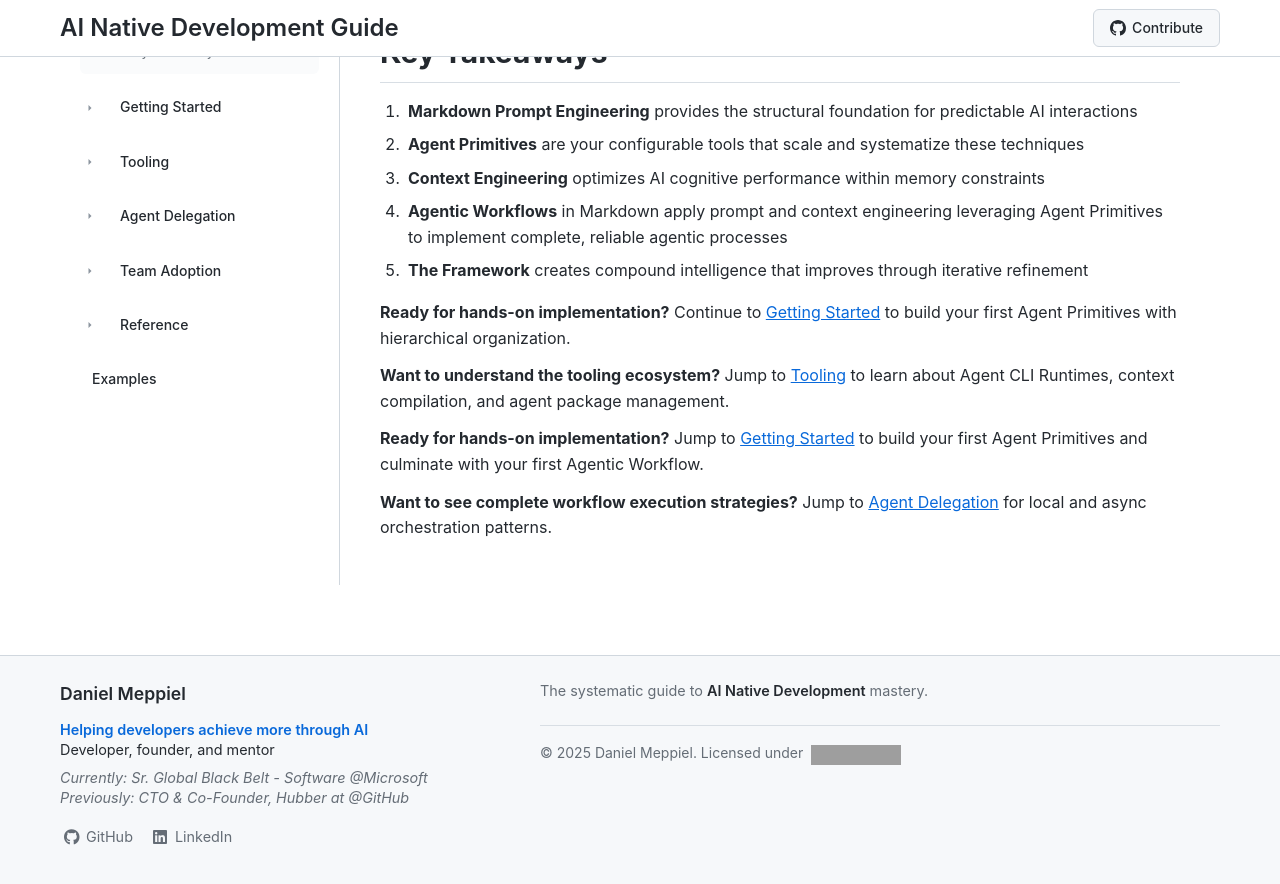
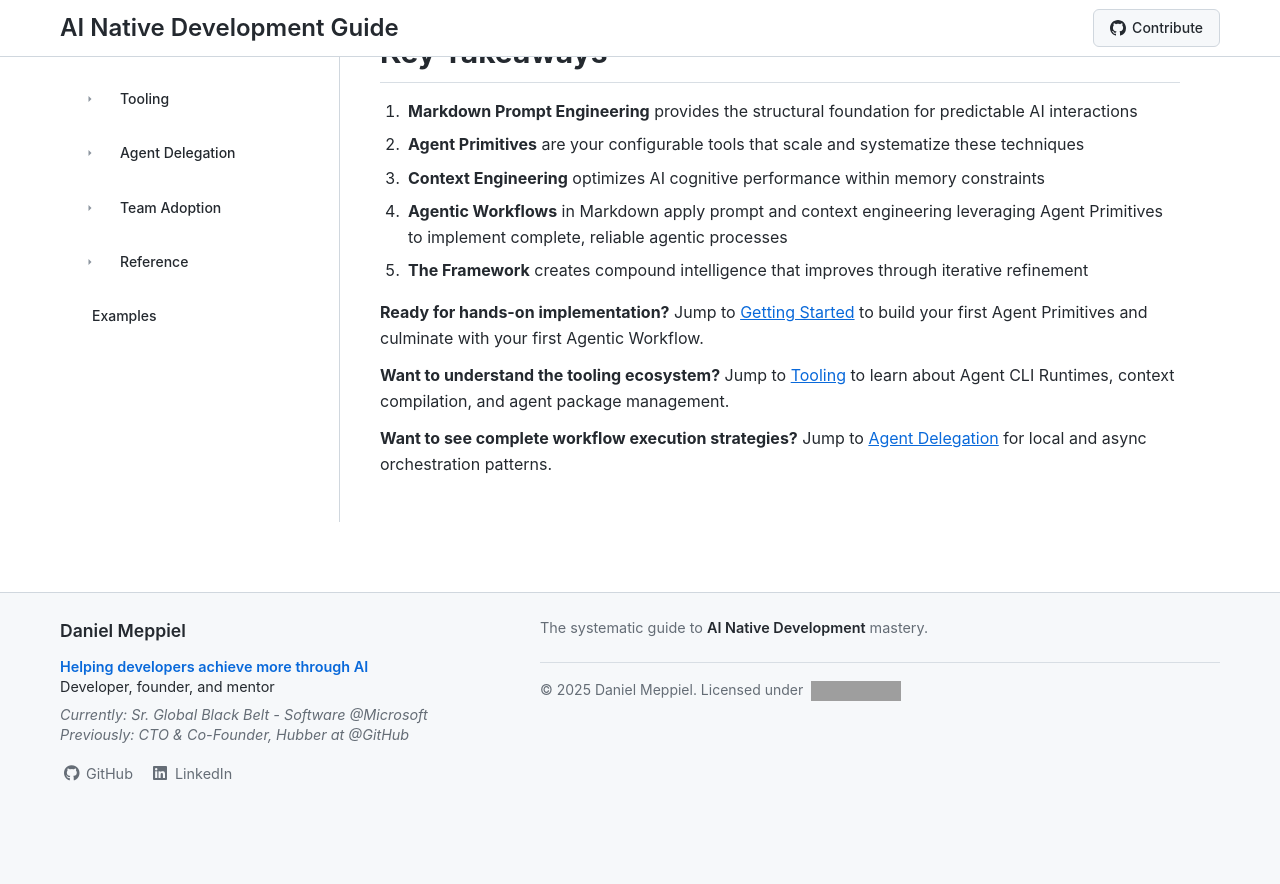
Before and after one commit to danielmeppiel/awesome-ai-native, a Jekyll site: the page built from docs/concepts/index.md, in a window 1280 px wide and 900 px high, scrolled down 5847 px. Shown: the top 884 px of the window. Built offline with Jekyll 4.4.1, drawn with Linux system fonts in a browser that asks for light colours; after the commit the page ends 6684 px from its top, so only the background shows below that; grey boxes are pictures that could not be loaded.

Commit message:
Update index.md

```diff
--- a/docs/concepts/index.md
+++ b/docs/concepts/index.md
@@ -189,10 +189,8 @@ flowchart TD
 3. **Agentic Workflows** in Markdown apply prompt and context engineering leveraging Agent Primitives to implement complete, reliable agentic processes
 5. **The Framework** creates compound intelligence that improves through iterative refinement
 
-**Ready for hands-on implementation?** Continue to [Getting Started](../getting-started/) to build your first Agent Primitives with hierarchical organization.
+**Ready for hands-on implementation?** Jump to [Getting Started](../getting-started/) to build your first Agent Primitives and culminate with your first Agentic Workflow.
 
 **Want to understand the tooling ecosystem?** Jump to [Tooling](../tooling/) to learn about Agent CLI Runtimes, context compilation, and agent package management.
 
-**Ready for hands-on implementation?** Jump to [Getting Started](../getting-started/) to build your first Agent Primitives and culminate with your first Agentic Workflow.
-
 **Want to see complete workflow execution strategies?** Jump to [Agent Delegation](../agent-delegation/) for local and async orchestration patterns.
```
